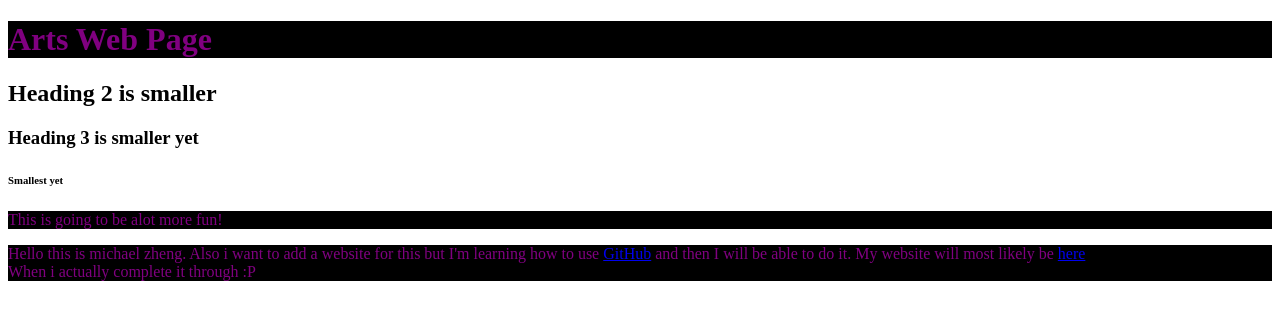
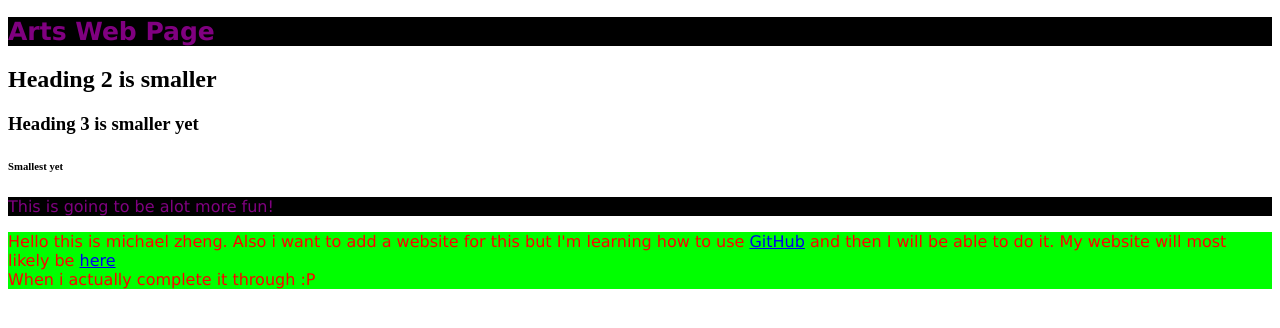
Before and after one commit to ChinnyChilla/chinny-school-website, a website: page computer-learning/computer-learning.html in a window 1280 px wide. Drawn offline with Linux system fonts and the light colour scheme.

Commit message:
added some new styles

```diff
--- a/computer-learning/computer-learning.html
+++ b/computer-learning/computer-learning.html
@@ -24,6 +24,15 @@
           p {
               color: purple;
               background-color: black;
+              font-family: Verdana, Geneva, Tahoma, sans-serif;
+          }
+          h1 {
+              font-size: 25px;
+              font-family: Verdana, Geneva, Tahoma, sans-serif;
+          }
+          #main-paragraph {
+              color:red;
+              background-color: lime;
           }
       </style>
   </body>
```
